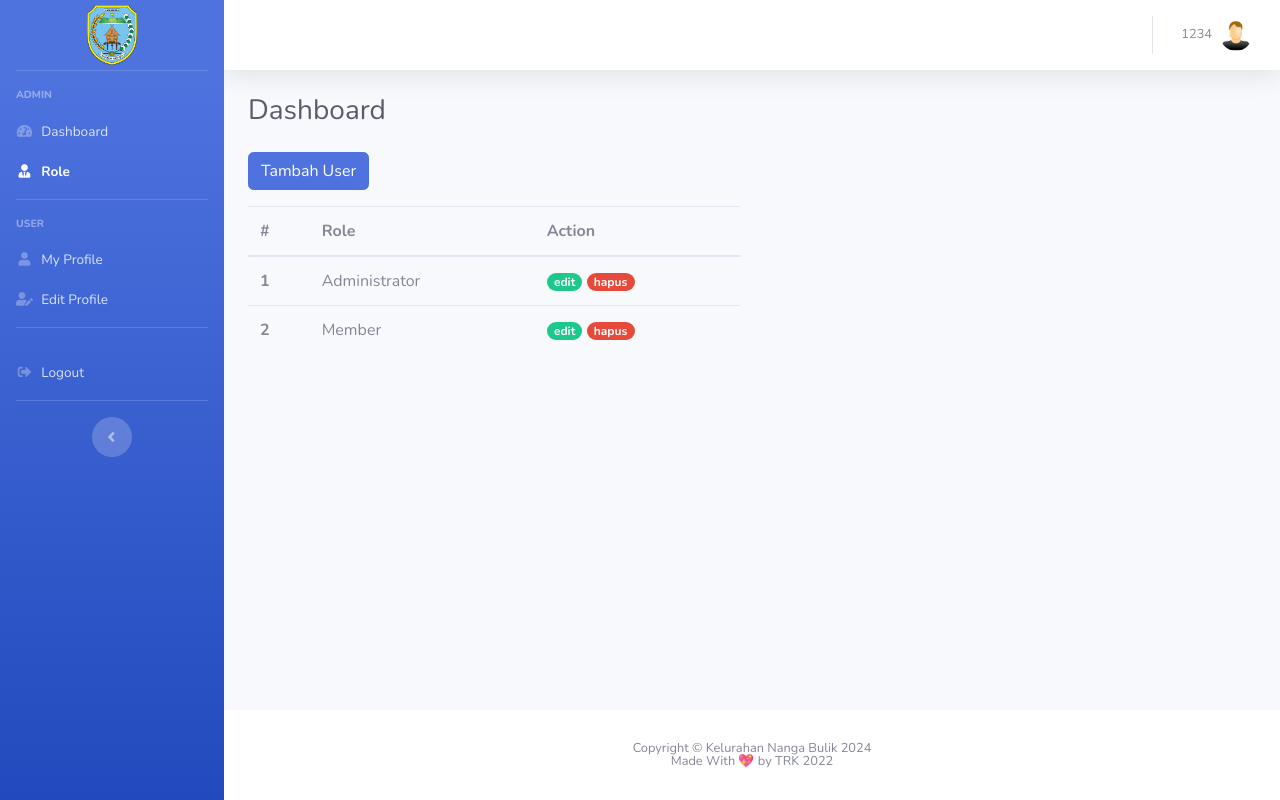
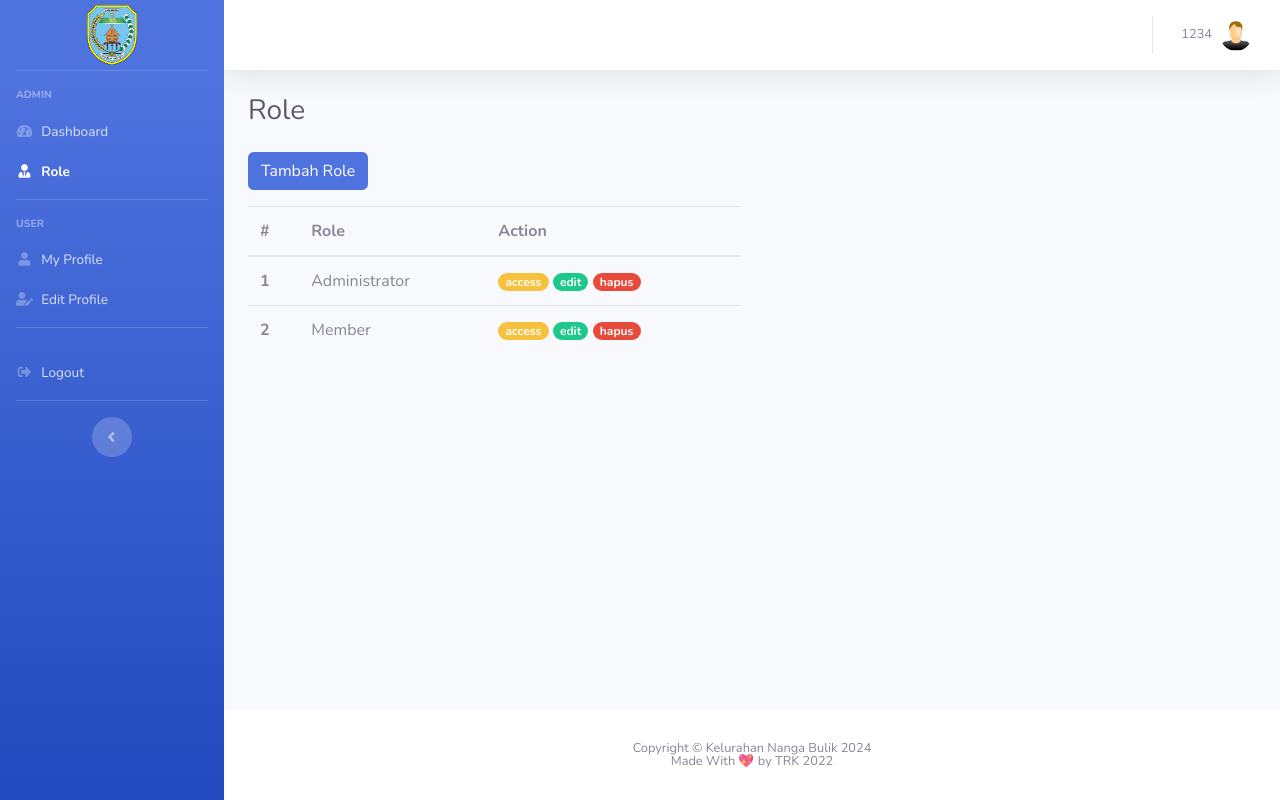
Before and after one commit to GipsyVN/ci_kelurahan, a CodeIgniter app: page /ci_kelurahan/index.php/admin/role in a window 1280 px wide. Run offline with CodeIgniter, Linux system fonts and the light colour scheme; a user stored in the database is signed in; data comes from the database, SQL or seed files in the repository.

Commit message:
add: access management

```diff
--- a/application/controllers/admin.php
+++ b/application/controllers/admin.php
@@ -12,11 +12,11 @@ class Admin extends CI_Controller
     }
     public function index()
     {
-        $email = $this->session->userdata('email');
-        $role_id = $this->session->userdata('role_id');
+        $email = $this->session->userdata('email'); //Wajib ada
+        $role_id = $this->session->userdata('role_id'); //Wajib ada
         $data['title'] = 'Dashboard';
-        $data['user'] = $this->m_user->get_user($email);
-        $data['menus'] = $this->m_menu->get_menu($role_id);
+        $data['user'] = $this->m_user->get_user($email); //Wajib ada
+        $data['menus'] = $this->m_menu->get_menu($role_id); //Wajib ada
 
         $this->load->view('templetes/header', $data);
         $this->load->view('templetes/sidebar', $data);
@@ -27,12 +27,12 @@ class Admin extends CI_Controller
 
     public function role()
     {
-        $this->load->model('m_role');
-        $email = $this->session->userdata('email');
-        $role_id = $this->session->userdata('role_id');
+        $this->load->model('m_role'); //Wajib ada
+        $email = $this->session->userdata('email'); //Wajib ada
+        $role_id = $this->session->userdata('role_id'); //Wajib ada
         $data['title'] = 'Role';
-        $data['user'] = $this->m_user->get_user($email);
-        $data['menus'] = $this->m_menu->get_menu($role_id);
+        $data['user'] = $this->m_user->get_user($email); //Wajib Ada
+        $data['menus'] = $this->m_menu->get_menu($role_id); //Wajib ada
         $data['roles'] = $this->m_role->get_role();
 
         $this->load->view('templetes/header', $data);
@@ -41,4 +41,45 @@ class Admin extends CI_Controller
         $this->load->view('admin/role', $data);
         $this->load->view('templetes/footer');
     }
+
+    public function roleAccess($role_id)
+    {
+        $this->load->model('m_role');
+        $email = $this->session->userdata('email'); //Wajib ada
+        $roleId = $this->session->userdata('role_id'); //Wajib ada
+        $data['title'] = 'Role Access';
+        $data['user'] = $this->m_user->get_user($email); //Wajib ada
+        $data['menus'] = $this->m_menu->get_menu($roleId); //Wajib ada
+        $data['menu'] = $this->m_menu->menu(); //Menus != Menu, menus untuk sidebar sedangkan menu untuk content admin/roleaccess
+        $data['roles'] = $this->m_role->getRoleAccess($role_id);
+
+        $this->load->view('templetes/header', $data);
+        $this->load->view('templetes/sidebar', $data);
+        $this->load->view('templetes/topbar', $data);
+        $this->load->view('admin/roleaccess', $data);
+        $this->load->view('templetes/footer');
+    }
+
+    public function changeAccess()
+    {
+        $menu_id = $this->input->post('menuId');
+        $role_id = $this->input->post('roleId');
+
+        $data = [
+            'role_id' => $role_id,
+            'menu_id' => $menu_id
+        ];
+
+        $result = $this->db->get_where('user_access_menu', $data);
+
+        if ($result->num_rows() < 1) {
+            $this->db->insert('user_access_menu', $data);
+        } else {
+            $this->db->delete('user_access_menu', $data);
+        }
+
+        $this->session->set_flashdata('message', '<div class="alert alert-success" role="alert">
+        Akses Telah Diubah!
+        </div>');
+    }
 }
--- a/application/helpers/kel_helper.php
+++ b/application/helpers/kel_helper.php
@@ -21,4 +21,17 @@ function is_logged_in()
         }
     }
 }
+
+function check_access($role_id, $menu_id)
+{
+    $ci = get_instance();
+    $result = $ci->db->get_where('user_access_menu', [
+        'role_id' => $role_id,
+        'menu_id' => $menu_id,
+    ]);
+
+    if ($result->num_rows() > 0) {
+        return "checked='checked'";
+    }
+}
 ?>
--- a/application/models/m_menu.php
+++ b/application/models/m_menu.php
@@ -2,6 +2,13 @@
 defined('BASEPATH') or exit('No direct script access allowed');
 class M_menu extends CI_Model
 {
+    public function menu()
+    {
+        $this->db->where('id !=', 1);
+        return $this->db->get('user_menu')->result_array();
+    }
+
+
     public function get_menu($role_id)
     {
         $queryMenu = "SELECT `user_menu`.`id`, `menu` FROM `user_menu` JOIN `user_access_menu`
--- a/application/models/m_role.php
+++ b/application/models/m_role.php
@@ -6,4 +6,9 @@ class M_role extends CI_Model
     {
         return $this->db->get('user_role')->result_array();
     }
+
+    public function getRoleAccess($role_id)
+    {
+        return $this->db->get_where('user_role', ['id' => $role_id])->row_array();
+    }
 }
--- a/application/views/admin/role.php
+++ b/application/views/admin/role.php
@@ -3,13 +3,13 @@
 
     <!-- Page Heading -->
     <!-- Buat Konten Disini -->
-    <h1 class="h3 mb-4 text-gray-800">Dashboard<?php //$title ?></h1>
+    <h1 class="h3 mb-4 text-gray-800"><?php echo $title ?></h1>
 
     <div class="row">
         <div class="col-lg-6">
             <?= form_error('menu', '<div class="alert alert-danger" role="alert">', '</div>') ?>
             <?= $this->session->flashdata('message') ?>
-            <a href="" class="btn btn-primary mb-3" data-toggle="modal" data-target="#exampleModal">Tambah User</a>
+            <a href="" class="btn btn-primary mb-3" data-toggle="modal" data-target="#exampleModal">Tambah Role</a>
 
             <table class="table table-hover">
                 <thead>
@@ -26,6 +26,8 @@
                             <th scope="row"><?= $i++ ?></th>
                             <td><?= $role['role'] ?></td>
                             <td>
+                                <a href="<?= base_url('admin/roleaccess/') . $role['id']; ?>"
+                                    class="badge badge-pill badge-warning">access</a>
                                 <a href="" class="badge badge-pill badge-success">edit</a>
                                 <a href="" class="badge badge-pill badge-danger">hapus</a>
                             </td>
@@ -48,15 +50,15 @@
     <div class="modal-dialog">
         <div class="modal-content">
             <div class="modal-header">
-                <h5 class="modal-title" id="exampleModalLabel">Tambah User</h5>
+                <h5 class="modal-title" id="exampleModalLabel">Tambah Role</h5>
                 <button type="button" class="close" data-dismiss="modal" aria-label="Close">
                     <span aria-hidden="true">&times;</span>
                 </button>
             </div>
-            <form action="<?php //echo base_url() ?>" method="post">
+            <form action="<?php echo base_url('admin/role') ?>" method="post">
                 <div class="modal-body">
                     <div class="form-group">
-                        <input type="text" class="form-control" id="user" name="user" placeholder="Nama Lengkap User">
+                        <input type="text" class="form-control" id="role" name="role" placeholder="Nama Role">
                     </div>
                 </div>
                 <div class="modal-footer">
--- a/application/views/templetes/footer.php
+++ b/application/views/templetes/footer.php
@@ -51,6 +51,25 @@
 <!-- Custom scripts for all pages-->
 <script src="<?= base_url('assets/') ?>js/sb-admin-2.min.js"></script>
 
+<script>
+    $('.form-check-input').on('click', function () {
+        const menuId = $(this).data('menu');
+        const roleId = $(this).data('role');
+
+        $.ajax({
+            url: "<?= base_url('admin/changeaccess'); ?>",
+            type: 'post',
+            data: {
+                menuId: menuId,
+                roleId: roleId
+            },
+            success: function () {
+                document.location.href = "<?= base_url('admin/roleaccess/'); ?>" + roleId;
+            }
+        });
+    });
+</script>
+
 </body>
 
 </html>
```
Also changed, not shown: application/views/admin/roleaccess.php (added, +44 -0 lines).
